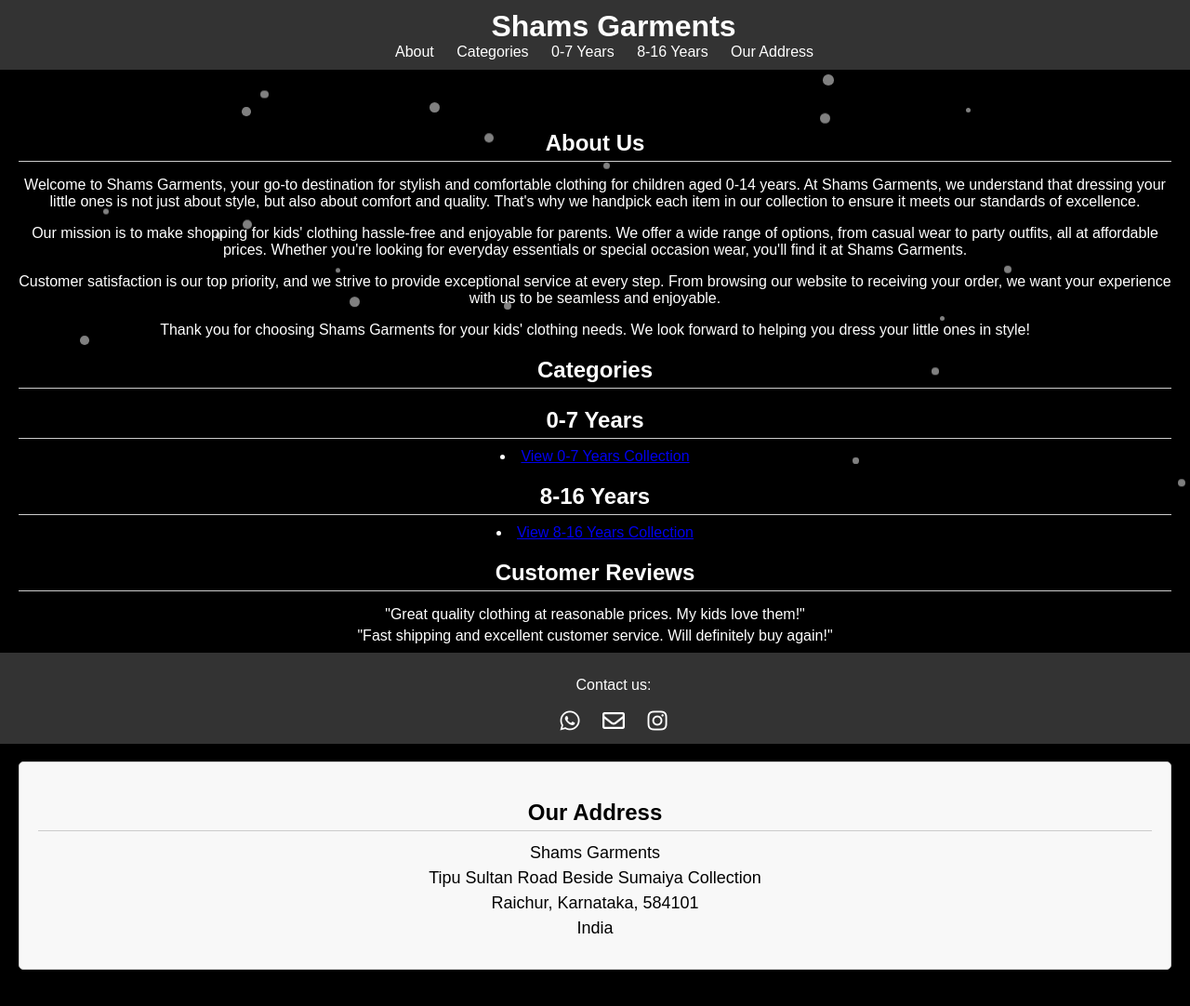
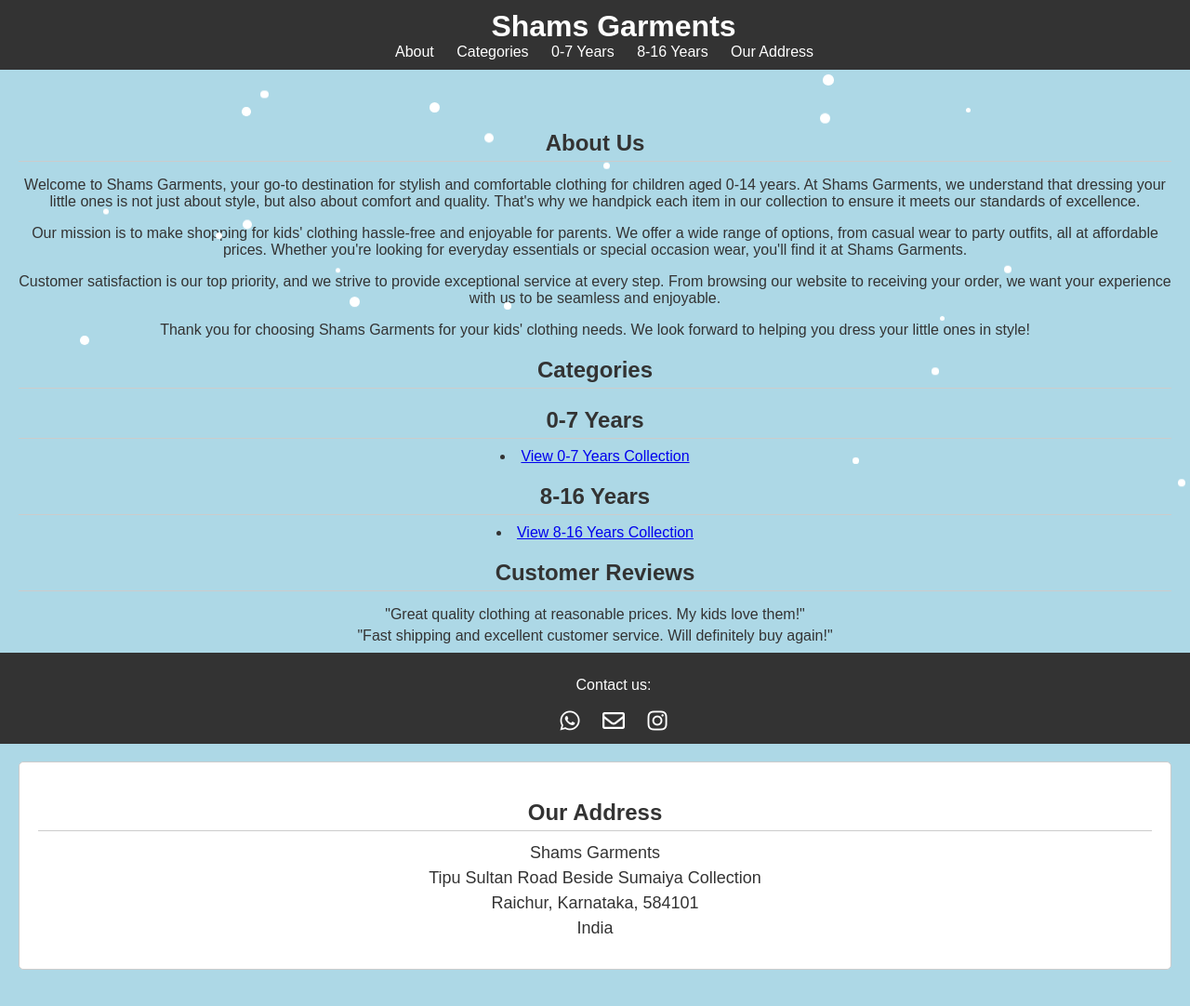
Before and after one commit to HasanQuadri/Shams-Garments, a plain HTML site: page index.html in a window 1280 px wide. Shown: the whole page at 93% size. Drawn offline with Linux system fonts and the light colour scheme.

Commit message:
Add files via upload

```diff
--- a/index.html
+++ b/index.html
@@ -11,8 +11,8 @@
         font-family: Arial, sans-serif;
         margin: 0;
         padding: 0;
-        background-color: black;
-        color: #fff;
+        background-color: #add8e6; /* Light blue background */
+        color: #333;
     }
 
     header {
@@ -80,6 +80,7 @@
         border-bottom: 1px solid #ccc;
         padding-bottom: 5px;
         margin-bottom: 10px;
+        color: #333;
     }
 
     section ul {
@@ -92,12 +93,12 @@
     }
 
     #address {
-        background-color: #f8f8f8;
+        background-color: #fff;
         padding: 20px;
         border: 1px solid #ccc;
         border-radius: 5px;
         text-align: center;
-        color: #000;
+        color: #333;
     }
 
     #address p {
@@ -109,7 +110,7 @@
     .snowflake {
         position: absolute;
         top: -10px;
-        background-color: rgba(255, 255, 255, 0.5);
+        background-color: #fff; /* White color for snowflakes */
         border-radius: 50%;
         animation: fall linear infinite;
     }
```
